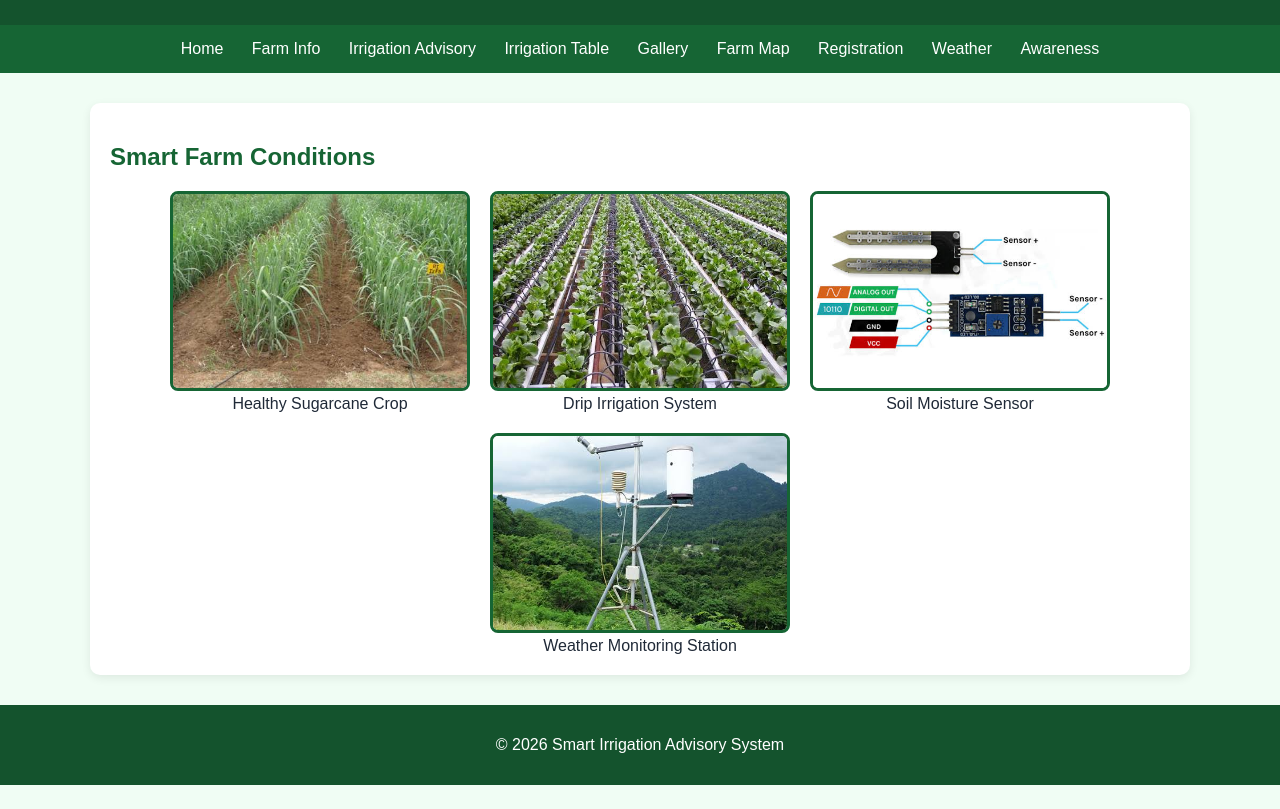
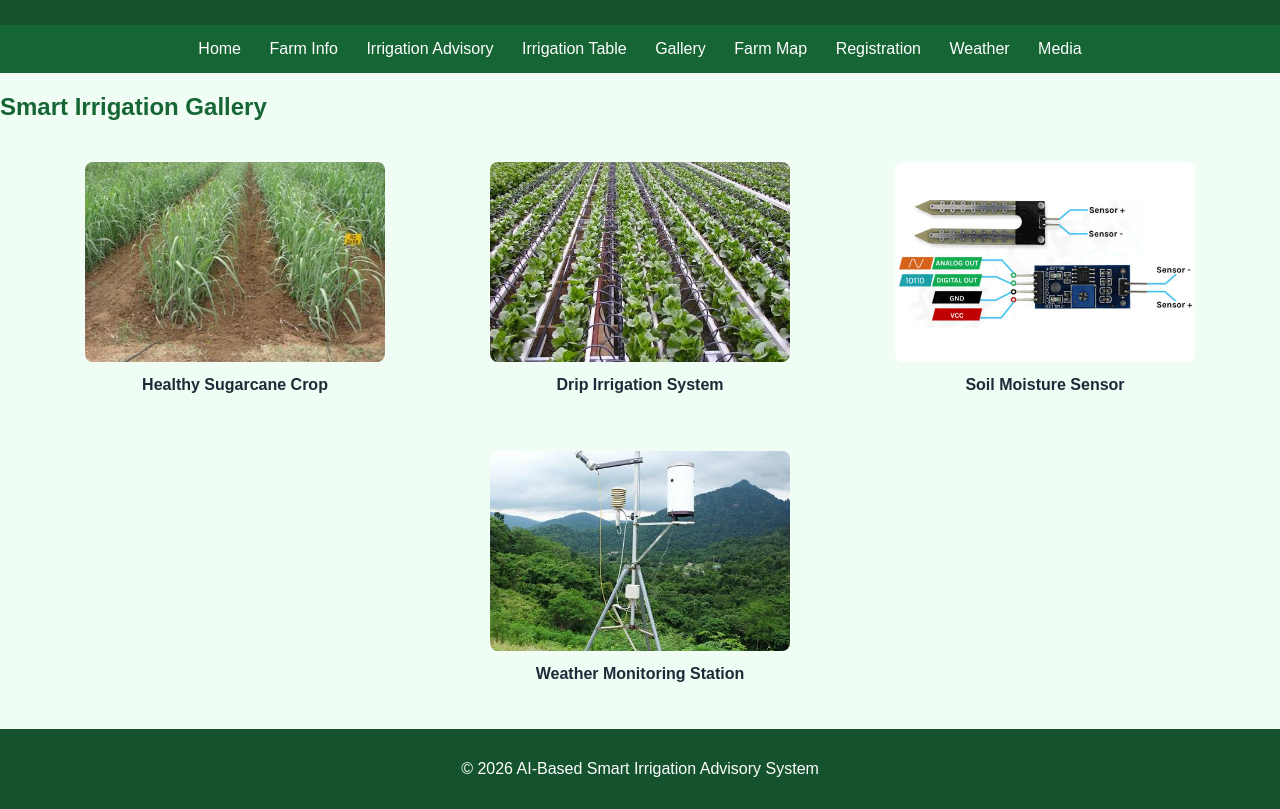
Before and after one commit to eshika04/Smart_Irrigation_Advisory_Portal, a plain HTML site: page gallery.html in a window 1280 px wide. Shown: the part 91-900 px from the top of the page. Before the commit the page ends 876 px from the top, so only its background shows below. Drawn offline with Linux system fonts and the light colour scheme.

Commit message:
gallery made clickable

```diff
--- a/gallery.html
+++ b/gallery.html
@@ -3,13 +3,77 @@
 <head>
     <meta charset="UTF-8">
     <meta name="viewport" content="width=device-width, initial-scale=1.0">
-    <title>Farm Gallery</title>
+
+    <title>Gallery - Smart Irrigation</title>
+
     <link rel="stylesheet" href="style.css">
     <link rel="stylesheet" href="layout.css">
+
+    <style>
+        .gallery-container {
+            display: flex;
+            flex-wrap: wrap;
+            gap: 25px;
+            justify-content: center;
+            margin-top: 25px;
+        }
+
+        .gallery-container figure {
+            width: 300px;
+            text-align: center;
+        }
+
+        .gallery-container img {
+            width: 300px;
+            height: 200px;
+            object-fit: cover;
+            cursor: pointer;
+            border-radius: 8px;
+        }
+
+        .gallery-container img:hover {
+            transform: scale(1.05);
+        }
+
+        .gallery-container figcaption {
+            margin-top: 10px;
+            font-weight: bold;
+        }
+
+        .modal {
+            display: none;
+            position: fixed;
+            z-index: 1000;
+            left: 0;
+            top: 0;
+            width: 100%;
+            height: 100%;
+            background-color: rgba(0, 0, 0, 0.7);
+        }
+
+        .modal-content {
+            background-color: white;
+            width: 60%;
+            max-width: 600px;
+            margin: 10% auto;
+            padding: 25px;
+            border-radius: 10px;
+            text-align: center;
+        }
+
+        .close {
+            float: right;
+            font-size: 28px;
+            font-weight: bold;
+            cursor: pointer;
+        }
+    </style>
 </head>
+
 <body>
+
 <header>
-    <h1>Farm Gallery</h1>
+    <h1>AI-Based Smart Irrigation Advisory System</h1>
     <p>Smart Irrigation using AI &amp; Sensor Technology</p>
 </header>
 
@@ -23,46 +87,144 @@
         <li><a href="plot-map.html">Farm Map</a></li>
         <li><a href="registration.html">Registration</a></li>
         <li><a href="weather.html">Weather</a></li>
-        <li><a href="media.html">Awareness</a></li>
+        <li><a href="media.html">Media</a></li>
     </ul>
 </nav>
 
-<main class="content single-page">
-    <h2>Smart Farm Conditions</h2>
+<main>
 
-    <div class="gallery">
+<section>
+
+    <h2>Smart Irrigation Gallery</h2>
+
+    <div class="gallery-container">
+
         <figure>
-            <a href="advisory.html">
-                <img src="images/healthy-crop.png" alt="Healthy Sugarcane Crop" title="Healthy Sugarcane Crop" width="300" height="200">
-            </a>
+            <img src="images/healthy-crop.png"
+                 alt="Healthy Sugarcane Crop"
+                 title="Click for details"
+                 width="300"
+                 height="200"
+                 onclick="showDetails('crop')">
+
             <figcaption>Healthy Sugarcane Crop</figcaption>
         </figure>
 
+
         <figure>
-            <a href="farm-info.html">
-                <img src="images/drip-irrigation.png" alt="Drip Irrigation System" title="Drip Irrigation System" width="300" height="200">
-            </a>
+            <img src="images/drip-irrigation.png"
+                 alt="Drip Irrigation System"
+                 title="Click for details"
+                 width="300"
+                 height="200"
+                 onclick="showDetails('drip')">
+
             <figcaption>Drip Irrigation System</figcaption>
         </figure>
 
+
         <figure>
-            <a href="advisory.html">
-                <img src="images/soil-sensor.png" alt="Soil Moisture Sensor" title="Soil Moisture Sensor" width="300" height="200">
-            </a>
+            <img src="images/soil-sensor.png"
+                 alt="Soil Moisture Sensor"
+                 title="Click for details"
+                 width="300"
+                 height="200"
+                 onclick="showDetails('sensor')">
+
             <figcaption>Soil Moisture Sensor</figcaption>
         </figure>
 
+
         <figure>
-            <a href="weather.html">
-                <img src="images/weather-station.png" alt="Weather Monitoring Station" title="Weather Monitoring Station" width="300" height="200">
-            </a>
+            <img src="images/weather-station.png"
+                 alt="Weather Monitoring Station"
+                 title="Click for details"
+                 width="300"
+                 height="200"
+                 onclick="showDetails('weather')">
+
             <figcaption>Weather Monitoring Station</figcaption>
         </figure>
+
     </div>
+
+</section>
+
 </main>
 
+
+<!-- Details Popup -->
+
+<div id="detailsModal" class="modal">
+
+    <div class="modal-content">
+
+        <span class="close" onclick="closeDetails()">&times;</span>
+
+        <h2 id="detailsTitle"></h2>
+
+        <p id="detailsText"></p>
+
+    </div>
+
+</div>
+
+
 <footer>
-    <p>&copy; 2026 Smart Irrigation Advisory System</p>
+    <p>&copy; 2026 AI-Based Smart Irrigation Advisory System</p>
 </footer>
+
+
+<script>
+
+function showDetails(type) {
+
+    let title = "";
+    let text = "";
+
+    if (type === "crop") {
+        title = "Healthy Sugarcane Crop";
+        text = "Healthy sugarcane crops require proper irrigation, soil nutrients and suitable weather conditions for good growth. Smart irrigation helps provide water according to the crop's actual requirement.";
+    }
+
+    else if (type === "drip") {
+        title = "Drip Irrigation System";
+        text = "Drip irrigation supplies water directly to the root zone of the crop. It reduces water wastage and helps maintain suitable soil moisture levels.";
+    }
+
+    else if (type === "sensor") {
+        title = "Soil Moisture Sensor";
+        text = "A soil moisture sensor measures the amount of moisture present in the soil. The reading can be used by the smart irrigation system to determine whether irrigation is required.";
+    }
+
+    else if (type === "weather") {
+        title = "Weather Monitoring Station";
+        text = "A weather monitoring station collects information such as temperature, humidity and rainfall. This information can be used along with soil moisture data to make better irrigation decisions.";
+    }
+
+    document.getElementById("detailsTitle").innerHTML = title;
+    document.getElementById("detailsText").innerHTML = text;
+
+    document.getElementById("detailsModal").style.display = "block";
+}
+
+
+function closeDetails() {
+    document.getElementById("detailsModal").style.display = "none";
+}
+
+
+window.onclick = function(event) {
+
+    let modal = document.getElementById("detailsModal");
+
+    if (event.target === modal) {
+        modal.style.display = "none";
+    }
+
+}
+
+</script>
+
 </body>
 </html>
```
